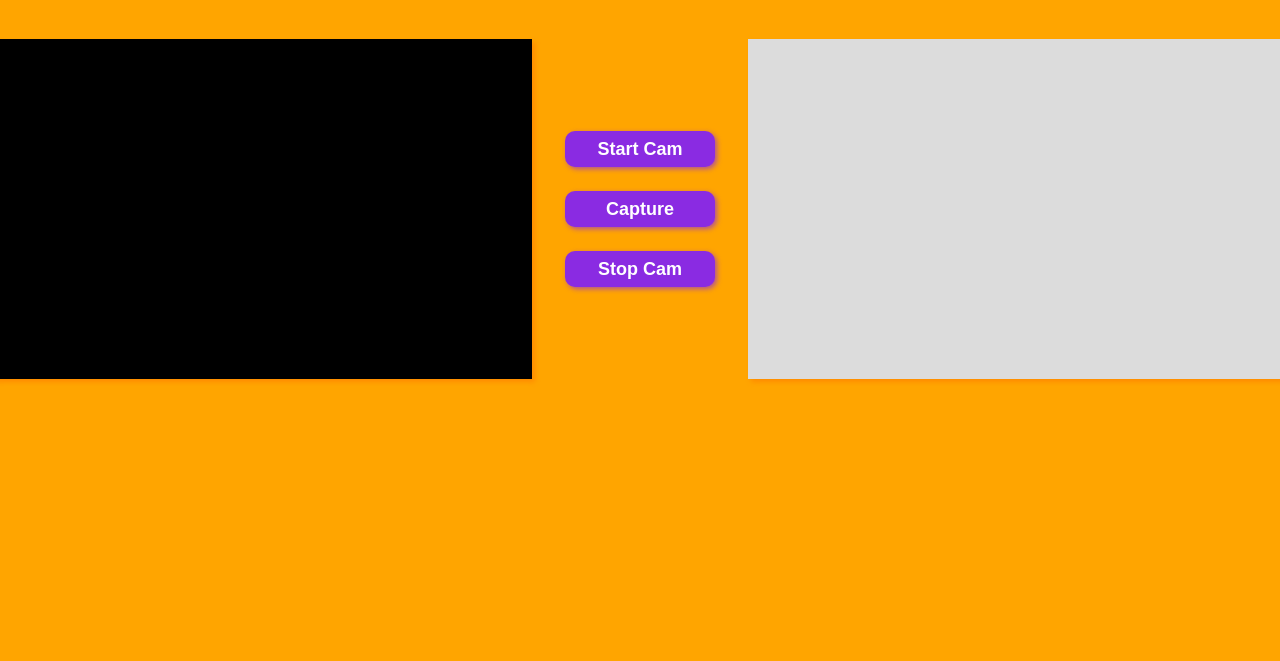
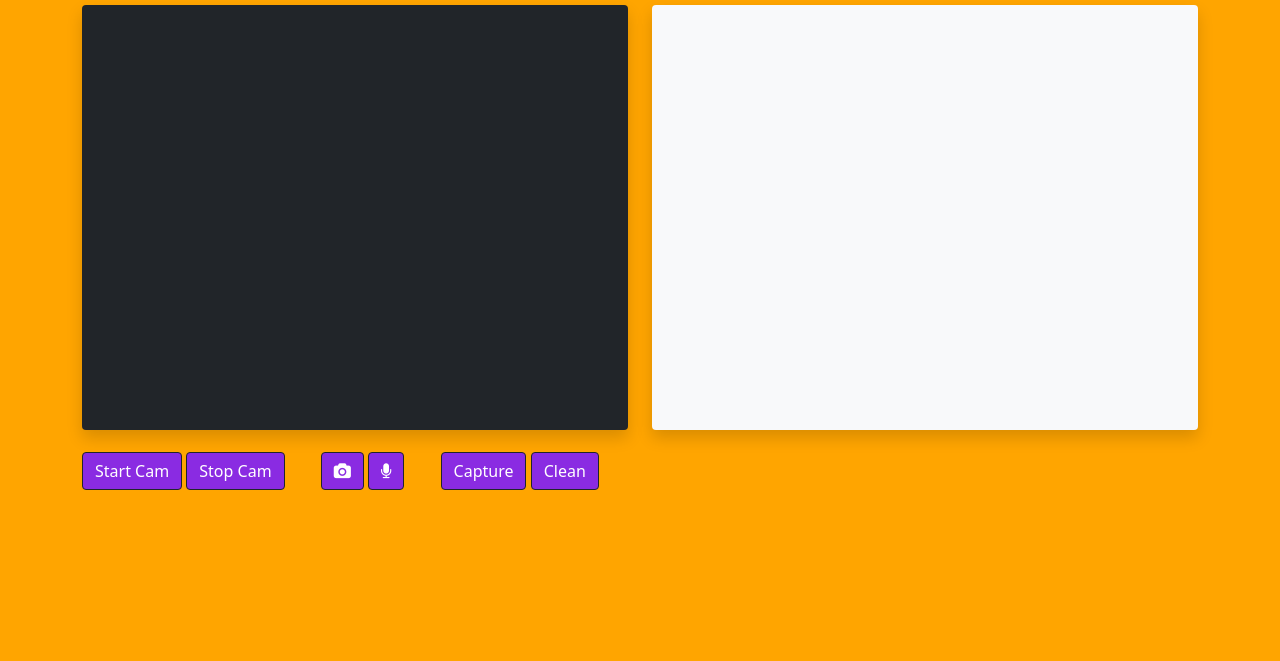
Before and after one commit to RavinduSachintha/webcam-test, a plain HTML site: page index.html in a window 1280 px wide. Shown: the part 139-800 px from the top of the page. Drawn offline with nearby package versions, Linux system fonts and the light colour scheme.

Commit message:
added bootstrap and fontawesome

```diff
--- a/css/styles.css
+++ b/css/styles.css
@@ -1,73 +1,18 @@
 html,
 body {
-  text-align: center;
   background-color: orange;
 }
 
-button {
-  margin: 10px 30px;
-  padding: 0px 20px;
-  line-height: 36px;
-  width: 150px;
+video, canvas {
+  min-height: 425px;
+}
+
+.btn {
   background-color: blueviolet;
   cursor: pointer;
   outline: none;
-  color: white;
-  font-size: 18px;
-  font-weight: bold;
-  border: none;
-  border-radius: 10px;
-  box-shadow: 2px 2px 5px rgba(137, 43, 226, 0.664);
-}
-
-button:hover {
-  background-color: black;
-  color: orange;
-  box-shadow: 2px 2px 5px gray;
-}
-
-button:active {
-  box-shadow: 2px 2px 5px gray;
-  transform: translateY(2px);
-}
-
-video {
-  background-color: black;
-  border: none;
-  width: 540px;
-  height: auto;
-  min-height: 340px;
-  box-shadow: 3px 3px 5px darkorange;
-}
-
-canvas {
-  background-color: gainsboro;
-  border: none;
-  width: 540px;
-  height: auto;
-  min-height: 340px;
-  box-shadow: 3px 3px 5px darkorange;
-}
-
-.container {
-  padding-top: 20px;
-  align-items: center;
-  justify-content: center;
-}
-
-.row {
-  display: flex;
-  align-items: center;
-  justify-content: center;
-}
-
-.row-item {
-  display: inline-flex;
 }
 
 .header {
-  margin: 30px;
-  color: white;
-  font-size: large;
   text-shadow: 2px 2px 5px orangered;
 }
--- a/index.html
+++ b/index.html
@@ -6,34 +6,66 @@
       title="webcam-test"
       content="a sample project to test webcam functionalities in HTML5"
     />
+    <link
+      rel="stylesheet"
+      href="https://cdn.jsdelivr.net/npm/bootstrap@5.1.3/dist/css/bootstrap.min.css"
+      integrity="sha384-1BmE4kWBq78iYhFldvKuhfTAU6auU8tT94WrHftjDbrCEXSU1oBoqyl2QvZ6jIW3"
+      crossorigin="anonymous"
+    />
+    <link
+      rel="stylesheet"
+      href="https://stackpath.bootstrapcdn.com/font-awesome/4.7.0/css/font-awesome.min.css"
+    />
     <link rel="stylesheet" href="css/styles.css" />
+
+    <script
+      src="https://cdn.jsdelivr.net/npm/bootstrap@5.1.3/dist/js/bootstrap.min.js"
+      integrity="sha384-QJHtvGhmr9XOIpI6YVutG+2QOK9T+ZnN4kzFN1RtK3zEFEIsxhlmWl5/YESvpZ13"
+      crossorigin="anonymous"
+    ></script>
   </head>
 
-  <body class="container">
-    <div class="row header">
-      <h1>WebCam Test - RS</h1>
-    </div>
-    <div class="row">
-      <div class="row-item">
-        <video id="video1" autoplay></video>
-        <audio id="audio1" autoplay></audio>
+  <body>
+    <div class="container">
+      <div class="row">
+        <h1 class="h1 my-5 text-center text-light header">WebCam Test - RS</h1>
       </div>
 
-      <table class="row-item">
-        <tr>
-          <td><button id="start-cam">Start Cam</button></td>
-        </tr>
-        <tr>
-          <td><button id="capture">Capture</button></td>
-        </tr>
-        <tr>
-          <td><button id="stop-cam">Stop Cam</button></td>
-        </tr>
-      </table>
+      <div class="row">
+        <div class="col-md-6 col-xm-12">
+          <video
+            id="video1"
+            class="w-100 bg-dark shadow rounded"
+            autoplay
+          ></video>
+          <audio id="audio1" autoplay></audio>
+        </div>
+        <div class="col-md-6 col-xm-12">
+          <canvas class="w-100 bg-light shadow rounded" id="canvas1"></canvas>
+        </div>
+      </div>
 
-      <canvas class="row-item" id="canvas1"></canvas>
+      <div class="row">
+        <div class="col-12 my-3">
+          <button id="start-cam" class="btn btn-dark">Start Cam</button>
+          <button id="stop-cam" class="btn btn-dark">Stop Cam</button>
+
+          <span class="mx-3"></span>
+
+          <button id="conf-video" class="btn btn-dark">
+            <i class="fa fa-camera"></i>
+          </button>
+          <button id="conf-audio" class="btn btn-dark">
+            <i class="fa fa-microphone"></i>
+          </button>
+
+          <span class="mx-3"></span>
+
+          <button id="capture" class="btn btn-dark">Capture</button>
+          <button id="capture-clean" class="btn btn-dark">Clean</button>
+        </div>
+      </div>
     </div>
-
     <script type="text/javascript" src="js/cam.js"></script>
   </body>
 </html>
--- a/js/cam.js
+++ b/js/cam.js
@@ -5,6 +5,7 @@ const context = canvas.getContext("2d");
 
 const btnStart = document.getElementById("start-cam");
 const btnCapture = document.getElementById("capture");
+const btnCaptureClean = document.getElementById("capture-clean");
 const btnStop = document.getElementById("stop-cam");
 
 const constraints = {
@@ -29,6 +30,10 @@ btnStop.addEventListener("click", () => {
 
 btnCapture.addEventListener("click", () => {
   camCapture();
+});
+
+btnCaptureClean.addEventListener("click", () => {
+  camCaptureClean();
 });
 
 function camStart() {
@@ -59,3 +64,7 @@ function camCapture() {
     console.log(img_data_url);
   }
 }
+
+function camCaptureClean() {
+  context.clearRect(0, 0, canvas.width, canvas.height);
+}
```
